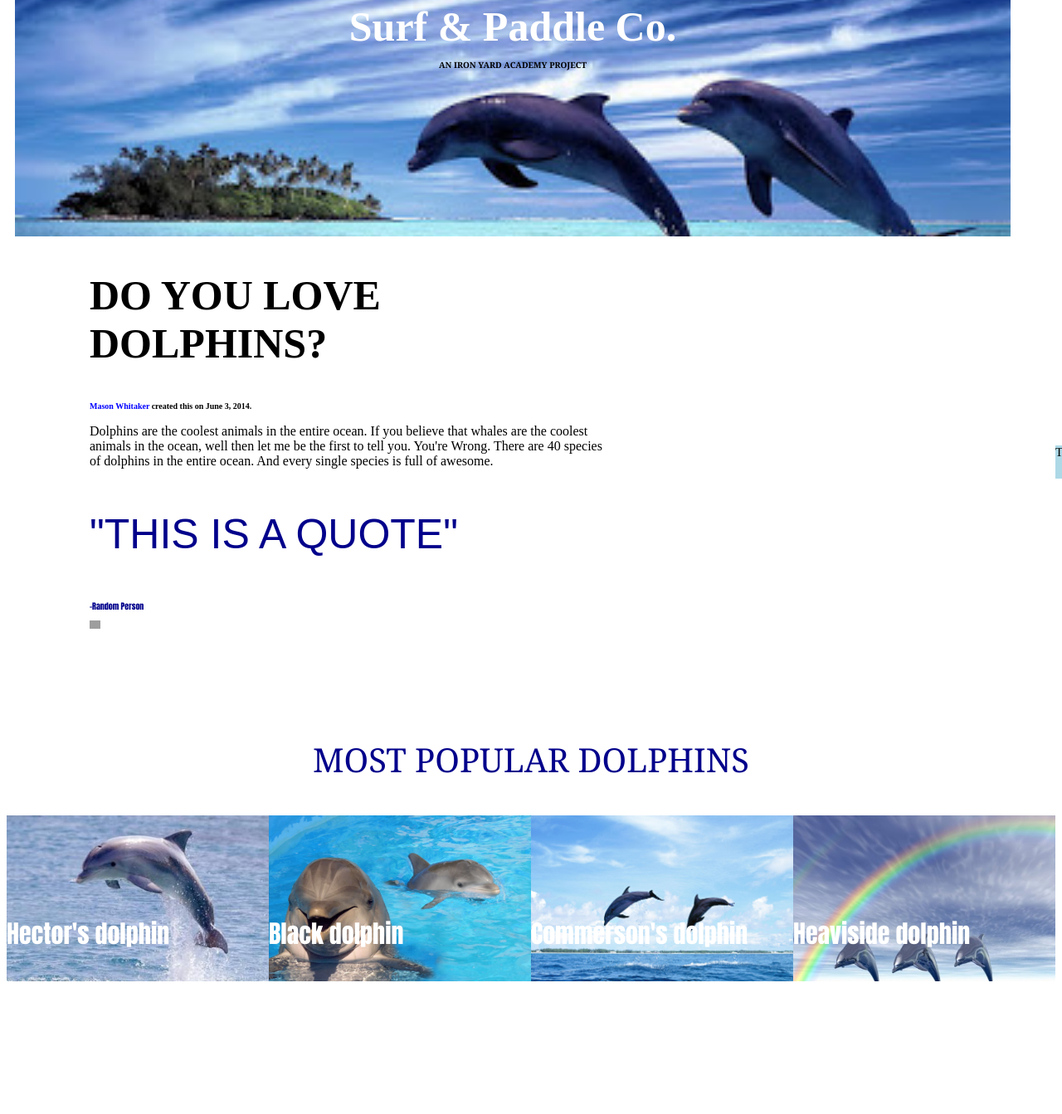
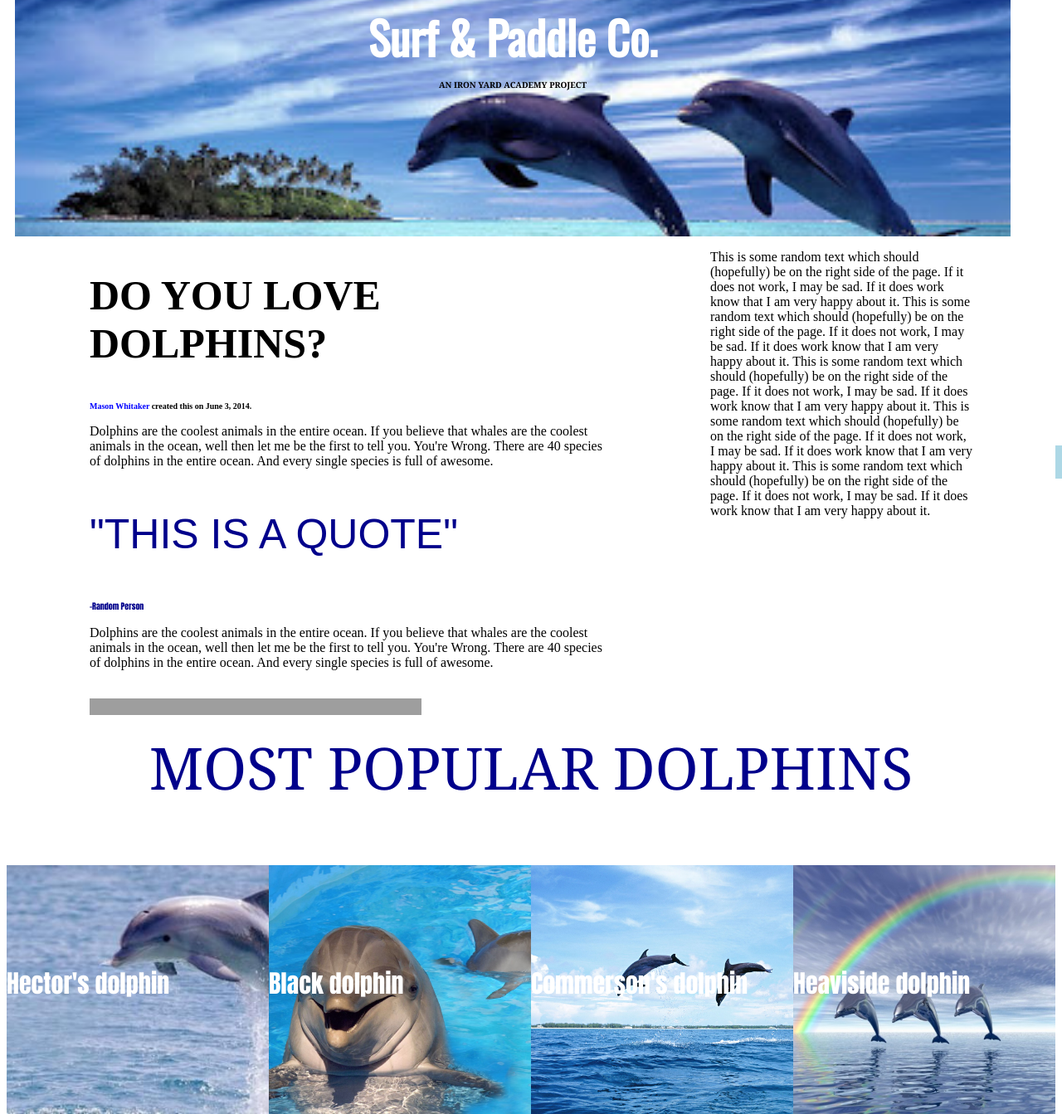
Before and after one commit to maswhitaker/ProjectNumber1, a plain HTML site: page index.html in a window 1280 px wide. Shown: the part 223-1566 px from the top of the page at 83% size. Before the commit the page ends 1406 px from the top, so only its background shows below. Drawn offline with nearby package versions, Linux system fonts and the light colour scheme; grey boxes are pictures that could not be loaded.

Commit message:
More modifying of document

```diff
--- a/index.html
+++ b/index.html
@@ -1,11 +1,11 @@
 <html>
+<link href='http://fonts.googleapis.com/css?family=Oswald' rel='stylesheet' type='text/css'>
   <head>
     <title>
       Surf & Paddle Co.
     </title>
   </head>
   <style>
-
     #left-header{
       float:left;
       font-size:20px;
@@ -27,8 +27,8 @@
       background-size: cover;
     }
     #heading{
-      font-family: Light 300;
-      font-size: 50px;
+      font-family: Oswald;
+      font-size: 55px;
       color: white;
       margin: 0 auto;
       width: 400px;
@@ -38,13 +38,14 @@
 
     #popular{
       font-family: Georgia;
-      font-size: 40px;
+      font-size: 70px;
       color: darkblue;
+
     }
 
     #hector {
       display: inline-block;
-      height: 200px;
+      height: 300px;
       width: 25%;
       margin: 0;
       float: left;
@@ -53,7 +54,7 @@
     }
     #black{
       display: inline-block;
-      height: 200px;
+      height: 300px;
       width: 25%;
       margin: 0;
       float: left;
@@ -62,7 +63,7 @@
     }
     #commersons{
       display: inline-block;
-      height: 200px;
+      height: 300px;
       width: 25%;
       margin: 0;
       float: left;
@@ -71,7 +72,7 @@
     }
     #heaviside{
       display: inline-block;
-      height: 200px;
+      height: 300px;
       width: 25%;
       margin: 0;
       background-size: cover;
@@ -91,18 +92,24 @@
       font-family: Georgia;
     }
     #copy{
-      margin: 0 auto;
+      margin: 5px;
       font-family: Times;
       font-size: 15px;
     }
     #middle{
       width: 50%;
+      float: left;
       margin-left: 100px;
     }
     #quote{
       font-size: 50px;
       font-family: Arial;
       color: darkblue;
+    }
+    #right{
+      float: right;
+      width: 25%;
+      margin-right: 100px;
     }
     #ref{
       font-size: 10px;
@@ -121,9 +128,7 @@
       bottom: -120px;
       font-family:Impact;
       font-size:30px;
-
     }
-
   </style>
   <body>
     <div id="top-image">
@@ -142,10 +147,26 @@
       </p>
       <p id="quote">"THIS IS A QUOTE"</p>
       <p id="ref">-Random Person</p>
-      <img src="http://i.imgur.com/KtRPfAf.png"height="10px">
+      <p>Dolphins are the coolest animals in the entire ocean. If you believe
+        that whales are the coolest animals in the ocean, well then let me be
+        the first to tell you. You're Wrong. There are 40 species of dolphins
+        in the entire ocean. And every single species is full of awesome.</p>
+        <br>
+      <img src="http://i.imgur.com/KtRPfAf.png"height="20px" width="400px">
     </div>
+    <p id="right">This is some random text which should (hopefully) be on the right
+      side of the page. If it does not work, I may be sad. If it does work
+      know that I am very happy about it. This is some random text which should (hopefully) be on the right
+        side of the page. If it does not work, I may be sad. If it does work
+        know that I am very happy about it. This is some random text which should (hopefully) be on the right
+          side of the page. If it does not work, I may be sad. If it does work
+          know that I am very happy about it. This is some random text which should (hopefully) be on the right
+            side of the page. If it does not work, I may be sad. If it does work
+            know that I am very happy about it. This is some random text which should (hopefully) be on the right
+              side of the page. If it does not work, I may be sad. If it does work
+              know that I am very happy about it.</p>
       <br>
-      <br><br><br><br>
+      <br><br><br><br><br><br><br><br><br><br><br><br><br><br><br><br><br><br><br><br><br><br><br><br><br><br><br><br>
       <center><p id="popular">MOST POPULAR DOLPHINS</p></center>
     <div>
         <span id="hector"><span class="bottom">Hector's dolphin</span></span>
@@ -153,6 +174,6 @@
         <span id="commersons"><span class="bottom">Commerson's dolphin</span></span>
         <span id="heaviside"><span class="bottom">Heaviside dolphin</span></span>
     </div>
-    <span id="footer"><p id="copy">The Mason Whitaker Copyright 2014, All rights reserved.</p></span>
+    <span id="footer"><center><p id="copy">The Mason Whitaker Copyright 2014, All rights reserved.</p></center></span>
   </body>
 </html>
```
